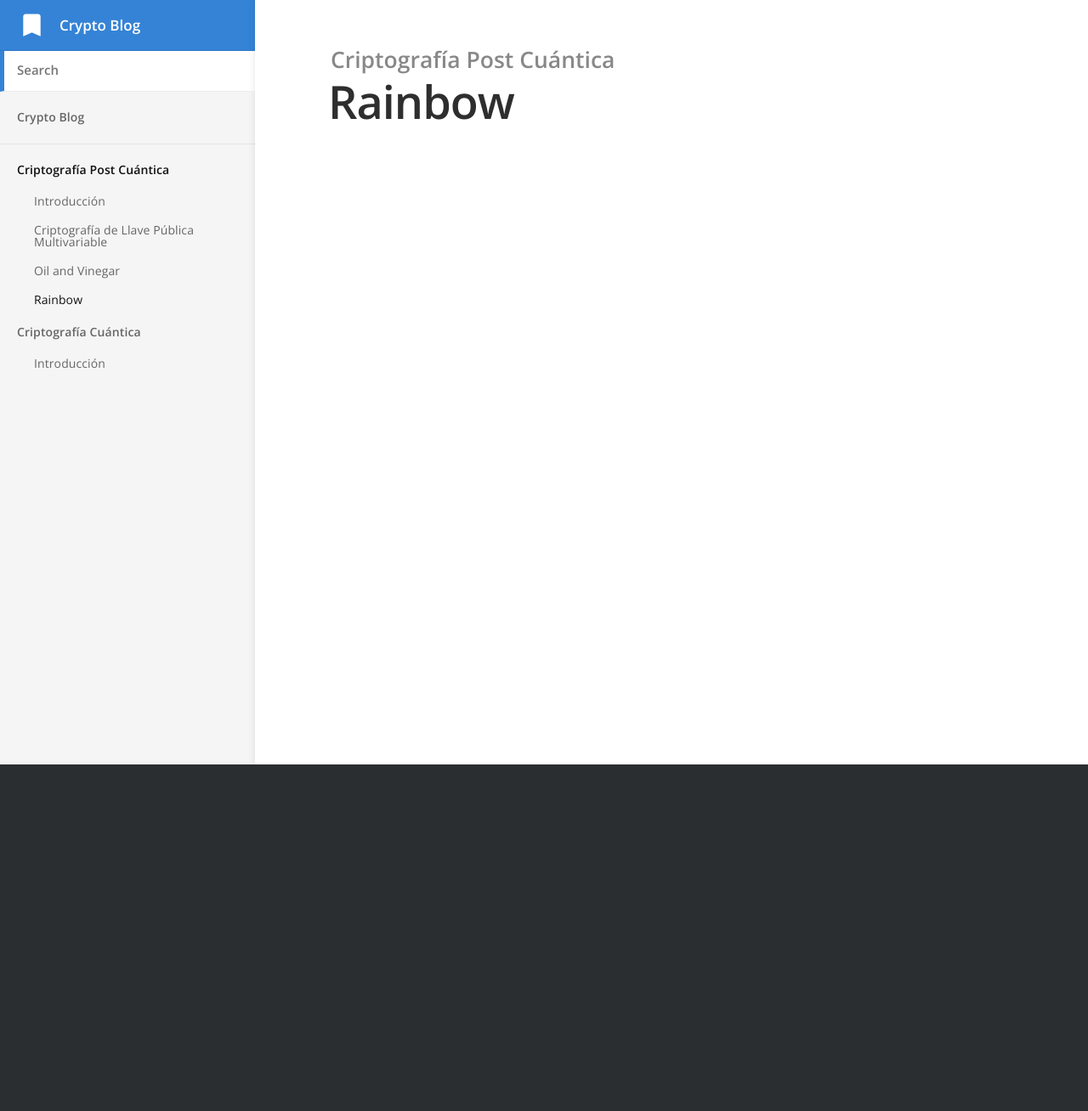
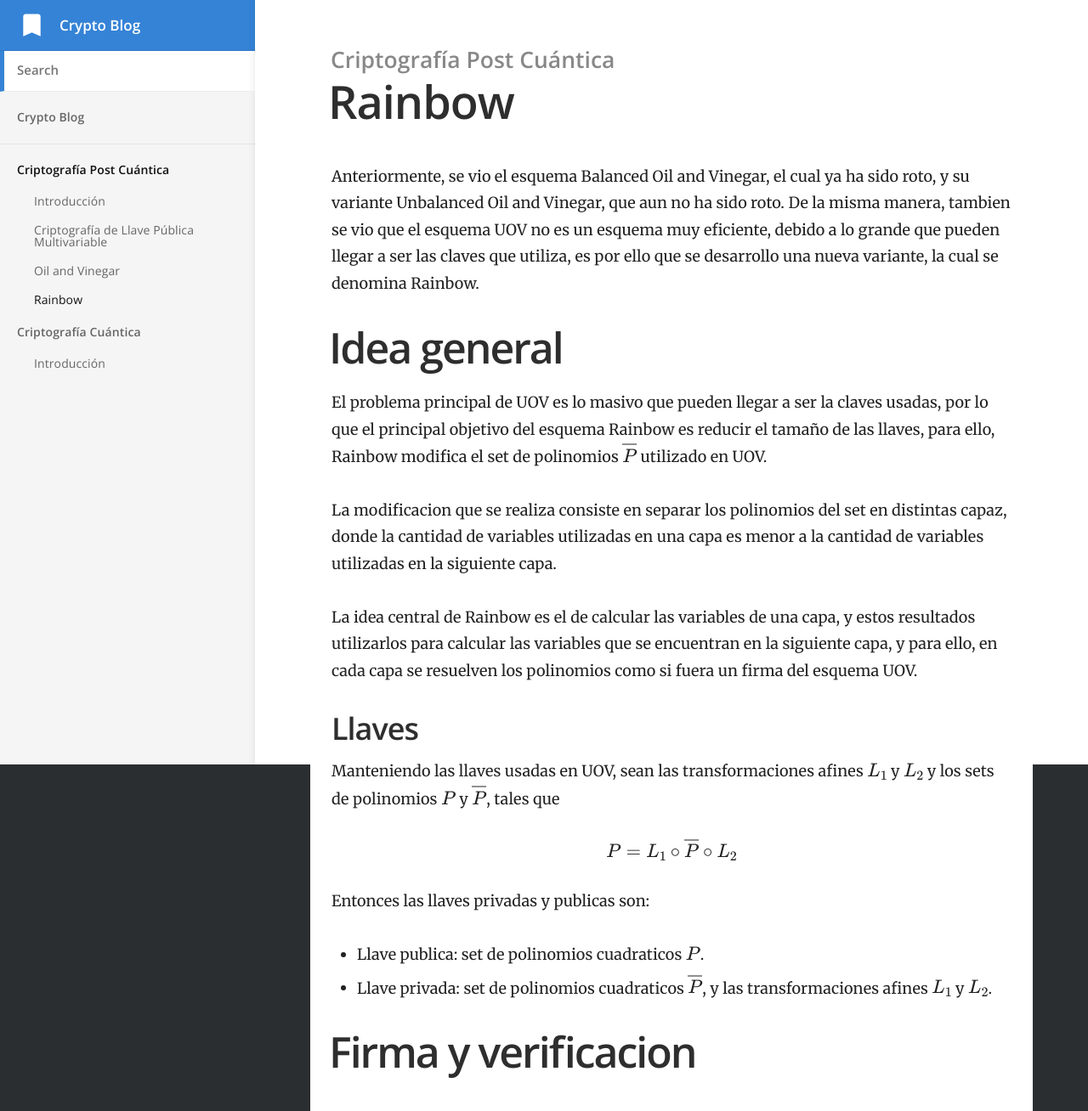
Before and after one commit to gonzalejandro/crypto-blog, a Jekyll site: the page built from _docs/post-quantic/rainbow.md, in a window 1280 px wide. Shown: the whole page at 85% size. Built offline with Jekyll 4.4.1, drawn with Linux system fonts in a browser that asks for light colours; formulas are drawn with MathJax 3; before the commit the page ends 900 px from its top, so only the background shows below that.

```diff
--- a/_docs/post-quantic/rainbow.md
+++ b/_docs/post-quantic/rainbow.md
@@ -3,3 +3,28 @@ title: Rainbow
 category: Criptografía Post Cuántica
 order: 4
 ---
+
+Anteriormente, se vio el esquema Balanced Oil and Vinegar, el cual ya ha sido roto, y su variante Unbalanced Oil and Vinegar, que aun no ha sido roto. De la misma manera, tambien se vio que el esquema UOV no es un esquema muy eficiente, debido a lo grande que pueden llegar a ser las claves que utiliza, es por ello que se desarrollo una nueva variante, la cual se denomina Rainbow.
+
+# Idea general
+
+El problema principal de UOV es lo masivo que pueden llegar a ser la claves usadas, por lo que el principal objetivo del esquema Rainbow es reducir el tamaño de las llaves, para ello, Rainbow modifica el set de polinomios $$\overline{P}$$ utilizado en UOV.
+
+La modificacion que se realiza consiste en separar los polinomios del set en distintas capaz, donde la cantidad de variables utilizadas en una capa es menor a la cantidad de variables utilizadas en la siguiente capa.
+
+La idea central de Rainbow es el de calcular las variables de una capa, y estos resultados utilizarlos para calcular las variables que se encuentran en la siguiente capa, y para ello, en cada capa se resuelven los polinomios como si fuera un firma del esquema UOV.
+
+## Llaves
+
+Manteniendo las llaves usadas en UOV, sean las transformaciones afines $$L_{1}$$ y $$L_{2}$$ y los sets de polinomios $$P$$ y $$\overline{P}$$, tales que
+
+\begin{equation}
+	P = L_{1} \circ \overline{P} \circ L_{2}
+\end{equation}
+
+Entonces las llaves privadas y publicas son:
+
+ - Llave publica: set de polinomios cuadraticos $$P$$.
+ - Llave privada: set de polinomios cuadraticos $$\overline{P}$$, y las transformaciones afines $$L_{1}$$ y $$L_{2}$$.
+
+# Firma y verificacion
```
Also changed, not shown: _docs/post-quantic/oil-and-vinegar.md (+7 -4 lines).
